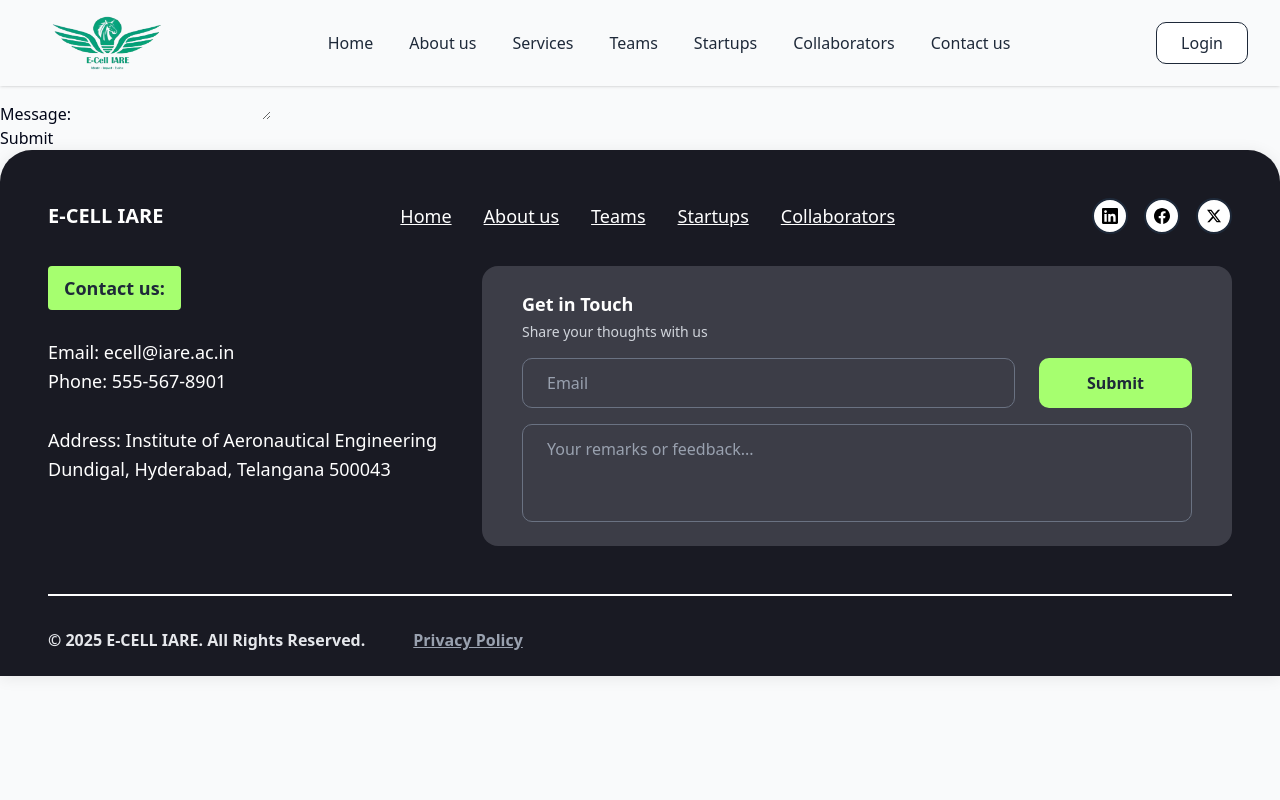
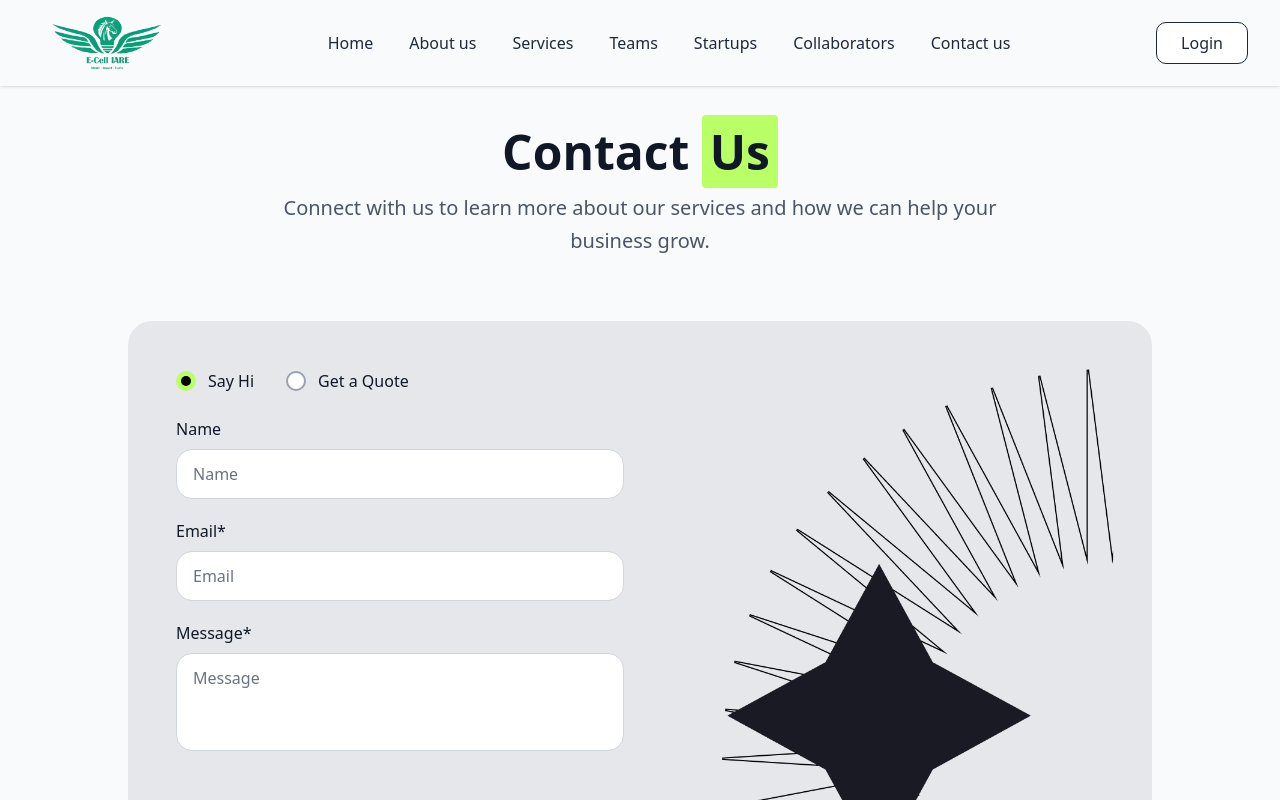
Before and after one commit to Maximus5470/Ecell-Website, a Next.js app: page /contact in a window 1280 px wide. Shown: the top 800 px of the page. Built offline with nearby package versions, Linux system fonts and the light colour scheme.

Commit message:
Implement code changes to enhance functionality and improve performance

```diff
--- a/app/contact/page.tsx
+++ b/app/contact/page.tsx
@@ -1,24 +1,171 @@
-import React from 'react'
+'use client'
+import React, { useState } from 'react'
 
 const page = () => {
+  const [selectedOption, setSelectedOption] = useState('sayHi');
+  const [formData, setFormData] = useState({
+    name: '',
+    email: '',
+    message: ''
+  });
+
+  const handleInputChange = (e: React.ChangeEvent<HTMLInputElement | HTMLTextAreaElement>) => {
+    const { name, value } = e.target;
+    setFormData(prev => ({
+      ...prev,
+      [name]: value
+    }));
+  };
+
+  const handleSubmit = (e: React.FormEvent) => {
+    e.preventDefault();
+    console.log('Form submitted:', { selectedOption, ...formData });
+  };
+
   return (
-    <div>
-      <h1>Contact Us</h1>
-      <form>
-        <div>
-          <label htmlFor="name">Name:</label>
-          <input type="text" id="name" name="name" required />
+    <div className="min-h-screen bg-gray-50 pt-20">
+      {/* Header Section */}
+      <div className="max-w-7xl mx-auto px-4 sm:px-6 lg:px-8 py-12">
+        <div className="text-center mb-8 sm:mb-12 lg:mb-16">
+          <h1 className="text-2xl sm:text-3xl md:text-4xl lg:text-5xl font-bold text-gray-900 mb-3 sm:mb-4">
+            Contact <span className="bg-[#B9FF66] px-1.5 sm:px-2 py-0.5 sm:py-1 rounded text-2xl sm:text-3xl md:text-4xl lg:text-5xl">Us</span>
+          </h1>
+          <p className="text-base sm:text-lg md:text-xl text-gray-600 max-w-3xl mx-auto px-4 leading-relaxed">
+            Connect with us to learn more about our services and how we can help your business grow.
+          </p>
         </div>
-        <div>
-          <label htmlFor="email">Email:</label>
-          <input type="email" id="email" name="email" required />
+
+        {/* Contact Form Section */}
+        <div className="max-w-5xl mx-auto">
+          <div className="bg-gray-200 rounded-2xl sm:rounded-3xl p-4 sm:p-6 md:p-8 lg:pl-12 lg:py-12">
+            <div className="flex flex-col md:flex-row gap-6 sm:gap-8 md:gap-10 lg:gap-12 items-start">
+              {/* Form */}
+              <div className="w-full md:w-1/2">
+                <form onSubmit={handleSubmit} className="space-y-4 sm:space-y-5">
+                  {/* Radio Buttons */}
+                  <div className="flex flex-col sm:flex-row gap-4 sm:gap-8 mb-6">
+                    <label className="flex items-center cursor-pointer">
+                      <div className="relative">
+                        <input
+                          type="radio"
+                          name="contactType"
+                          value="sayHi"
+                          checked={selectedOption === 'sayHi'}
+                          onChange={(e) => setSelectedOption(e.target.value)}
+                          className="sr-only"
+                        />
+                        <div className={`w-5 h-5 rounded-full border-2 ${
+                          selectedOption === 'sayHi'
+                            ? 'border-[#B9FF66] bg-[#B9FF66]'
+                            : 'border-gray-400 bg-white'
+                        } flex items-center justify-center`}>
+                          {selectedOption === 'sayHi' && (
+                            <div className="w-2.5 h-2.5 rounded-full bg-black"></div>
+                          )}
+                        </div>
+                      </div>
+                      <span className="ml-3 text-sm sm:text-base font-normal text-gray-900">Say Hi</span>
+                    </label>
+
+                    <label className="flex items-center cursor-pointer">
+                      <div className="relative">
+                        <input
+                          type="radio"
+                          name="contactType"
+                          value="getQuote"
+                          checked={selectedOption === 'getQuote'}
+                          onChange={(e) => setSelectedOption(e.target.value)}
+                          className="sr-only"
+                        />
+                        <div className={`w-5 h-5 rounded-full border-2 ${
+                          selectedOption === 'getQuote'
+                            ? 'border-[#B9FF66] bg-[#B9FF66]'
+                            : 'border-gray-400 bg-white'
+                        } flex items-center justify-center`}>
+                          {selectedOption === 'getQuote' && (
+                            <div className="w-2.5 h-2.5 rounded-full bg-black"></div>
+                          )}
+                        </div>
+                      </div>
+                      <span className="ml-3 text-sm sm:text-base font-normal text-gray-900">Get a Quote</span>
+                    </label>
+                  </div>
+
+                  {/* Name Field */}
+                  <div>
+                    <label htmlFor="name" className="block text-sm sm:text-base font-normal text-gray-900 mb-2">
+                      Name
+                    </label>
+                    <input
+                      type="text"
+                      id="name"
+                      name="name"
+                      value={formData.name}
+                      onChange={handleInputChange}
+                      placeholder="Name"
+                      required
+                      className="w-full px-3 sm:px-4 py-2.5 sm:py-3 border border-gray-300 rounded-xl sm:rounded-2xl bg-white text-gray-900 placeholder-gray-500 focus:outline-none focus:ring-2 focus:ring-[#B9FF66] focus:border-transparent text-sm sm:text-base"
+                    />
+                  </div>
+
+                  {/* Email Field */}
+                  <div>
+                    <label htmlFor="email" className="block text-sm sm:text-base font-normal text-gray-900 mb-2">
+                      Email*
+                    </label>
+                    <input
+                      type="email"
+                      id="email"
+                      name="email"
+                      value={formData.email}
+                      onChange={handleInputChange}
+                      placeholder="Email"
+                      required
+                      className="w-full px-3 sm:px-4 py-2.5 sm:py-3 border border-gray-300 rounded-xl sm:rounded-2xl bg-white text-gray-900 placeholder-gray-500 focus:outline-none focus:ring-2 focus:ring-[#B9FF66] focus:border-transparent text-sm sm:text-base"
+                    />
+                  </div>
+
+                  {/* Message Field */}
+                  <div>
+                    <label htmlFor="message" className="block text-sm sm:text-base font-normal text-gray-900 mb-2">
+                      Message*
+                    </label>
+                    <textarea
+                      id="message"
+                      name="message"
+                      value={formData.message}
+                      onChange={handleInputChange}
+                      placeholder="Message"
+                      required
+                      rows={3}
+                      className="w-full px-3 sm:px-4 py-2.5 sm:py-3 border border-gray-300 rounded-xl sm:rounded-2xl bg-white text-gray-900 placeholder-gray-500 focus:outline-none focus:ring-2 focus:ring-[#B9FF66] focus:border-transparent resize-none text-sm sm:text-base sm:rows-4"
+                    />
+                  </div>
+
+                  {/* Submit Button */}
+                  <button
+                    type="submit"
+                    className="w-full bg-gray-900 text-white text-sm sm:text-base font-medium py-3 sm:py-4 px-6 sm:px-8 rounded-xl sm:rounded-2xl hover:bg-gray-800 transition-colors duration-200 mt-4 sm:mt-6"
+                  >
+                    Send Message
+                  </button>
+                </form>
+              </div>
+
+              {/* Contact Illustration */}
+              <div className="w-full md:w-1/2 flex justify-center md:justify-end items-center mt-6 md:mt-0">
+                <div className="relative w-full max-w-xs sm:max-w-sm md:max-w-md lg:max-w-lg">
+                  <img
+                    src="/ContactUs-Picture.png"
+                    alt="Contact Us Illustration"
+                    className="hidden md:block lg:block w-[300] h-auto object-contain mx-auto md:ml-auto md:mr-0"
+                  />
+                </div>
+              </div>
+            </div>
+          </div>
         </div>
-        <div>
-          <label htmlFor="message">Message:</label>
-          <textarea id="message" name="message" required></textarea>
-        </div>
-        <button type="submit">Submit</button>
-      </form>
+      </div>
     </div>
   )
 }
--- a/components/Footer.tsx
+++ b/components/Footer.tsx
@@ -1,4 +1,5 @@
 "use client";
+import Link from "next/link";
 import React, { useState } from "react";
 
 const Footer = () => {
@@ -30,21 +31,24 @@
 
           {/* Navigation */}
           <nav className="hidden md:flex gap-4 lg:gap-8 text-sm lg:text-lg justify-center lg:justify-start flex-wrap">
-            <a href="#" className="text-white underline hover:text-gray-300">
+            <Link href="/" className="text-white hover:text-gray-300">
               Home
-            </a>
-            <a href="#" className="text-white underline hover:text-gray-300">
+            </Link>
+            <Link href="/about" className="text-white hover:text-gray-300">
               About us
-            </a>
-            <a href="#" className="text-white underline hover:text-gray-300">
+            </Link>
+            <Link href="/teams" className="text-white hover:text-gray-300">
               Teams
-            </a>
-            <a href="#" className="text-white underline hover:text-gray-300">
+            </Link>
+            <Link href="/startups" className="text-white hover:text-gray-300">
               Startups
-            </a>
-            <a href="#" className="text-white underline hover:text-gray-300">
+            </Link>
+            <Link href="/collaborators" className="text-white hover:text-gray-300">
               Collaborators
-            </a>
+            </Link>
+            <Link href="/contact" className="text-white hover:text-gray-300">
+              Contact us
+            </Link>
           </nav>
 
           {/* Social Icons */}
```
Also changed, not shown: public/ContactUs-Picture.png (added).
